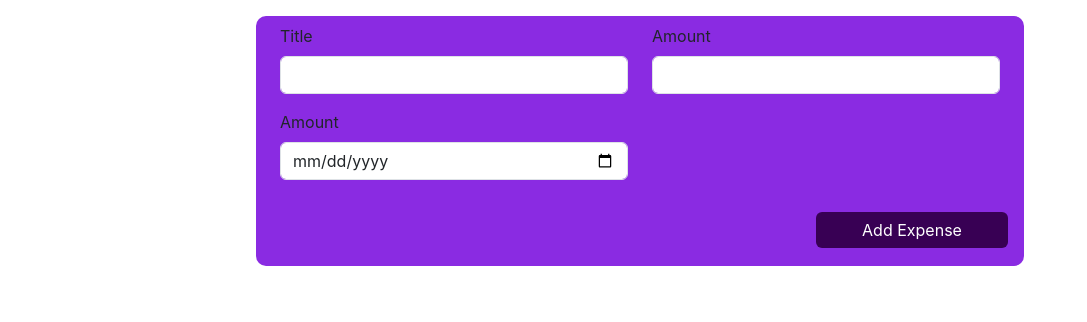
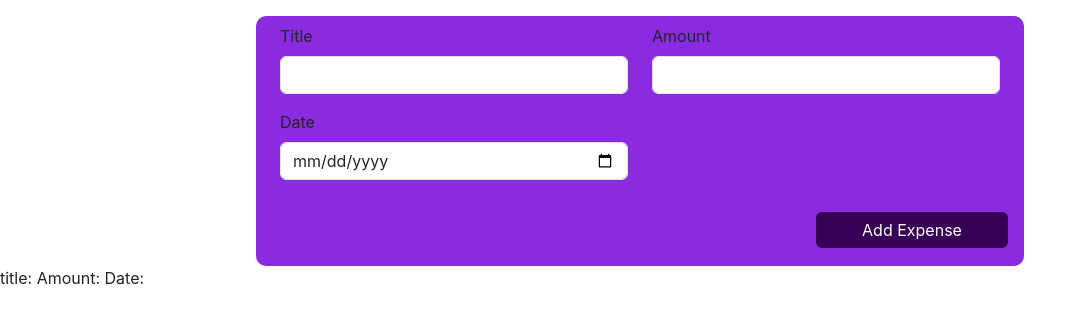
Before and after one commit to yuvrajdas/Sharpner, a React (Create React App) app in the folder React/creating_your_own_first_component/: page / in a window 1280 px wide. Shown: the top 322 px of the page, without its empty margins (0-1087 px from the left). Built offline with nearby package versions, Linux system fonts and the light colour scheme.

Commit message:
state value for date amount and title

```diff
--- a/React/creating_your_own_first_component/src/ExpenseForm.jsx
+++ b/React/creating_your_own_first_component/src/ExpenseForm.jsx
@@ -1,27 +1,32 @@
-import React from 'react'
+import React, { useState } from 'react'
 import './ExpensForm.css'
 const ExpenseForm = () => {
 
-
+    const [title, setTitle] =  useState("")
+    const [amount, setAmount] =  useState("")
+    const [date, setDate] =  useState("")
     return (
         <>
             <div className='form-wrapper mt-3'>
                 <div className="row ps-4 pe-4 pt-2 pb-3">
                 <div class="mb-3 col-md-6">
                     <label for="Title" class="form-label">Title</label>
-                    <input type="text" class="form-control" />
+                    <input type="text" class="form-control" onChange={(e)=>setTitle(e.target.value)} />
                 </div>
                 <div class="mb-3 col-md-6">
                     <label for="Amount" class="form-label">Amount</label>
-                    <input type="text" class="form-control"/>
+                    <input type="text" class="form-control" onChange={(e)=>setAmount(e.target.value)}/>
                 </div>
                 <div class="mb-3 col-md-6">
-                    <label for="Amount" class="form-label">Amount</label>
-                    <input type="date" class="form-control"/>
+                    <label for="Amount" class="form-label">Date</label>
+                    <input type="date" class="form-control" onChange={(e)=>setDate(e.target.value)}/>
                 </div>
                 </div>
                 <button type="submit" class="btn btn-primary w-25 float-end me-3">Add Expense</button>
+            </div>
 
+            <div>
+                <p> title:{title} Amount:{amount} Date:{date}</p>
             </div>
         </>
     )
```
